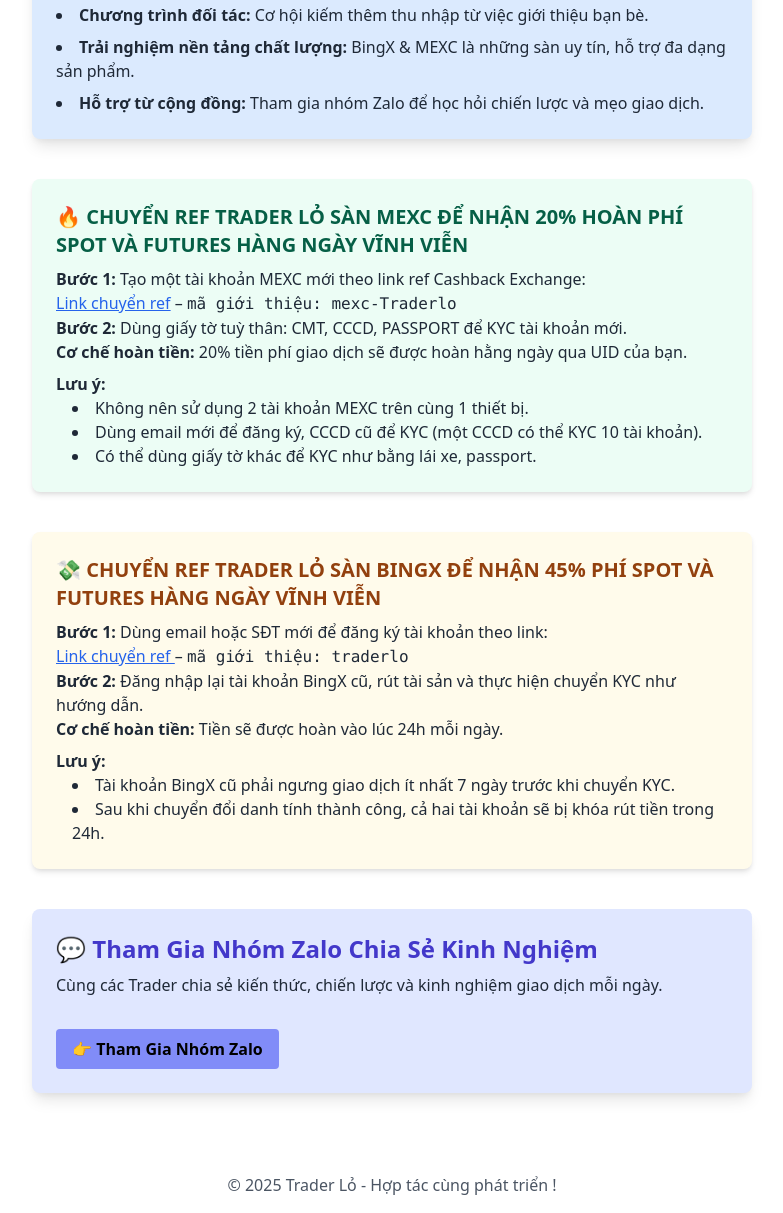
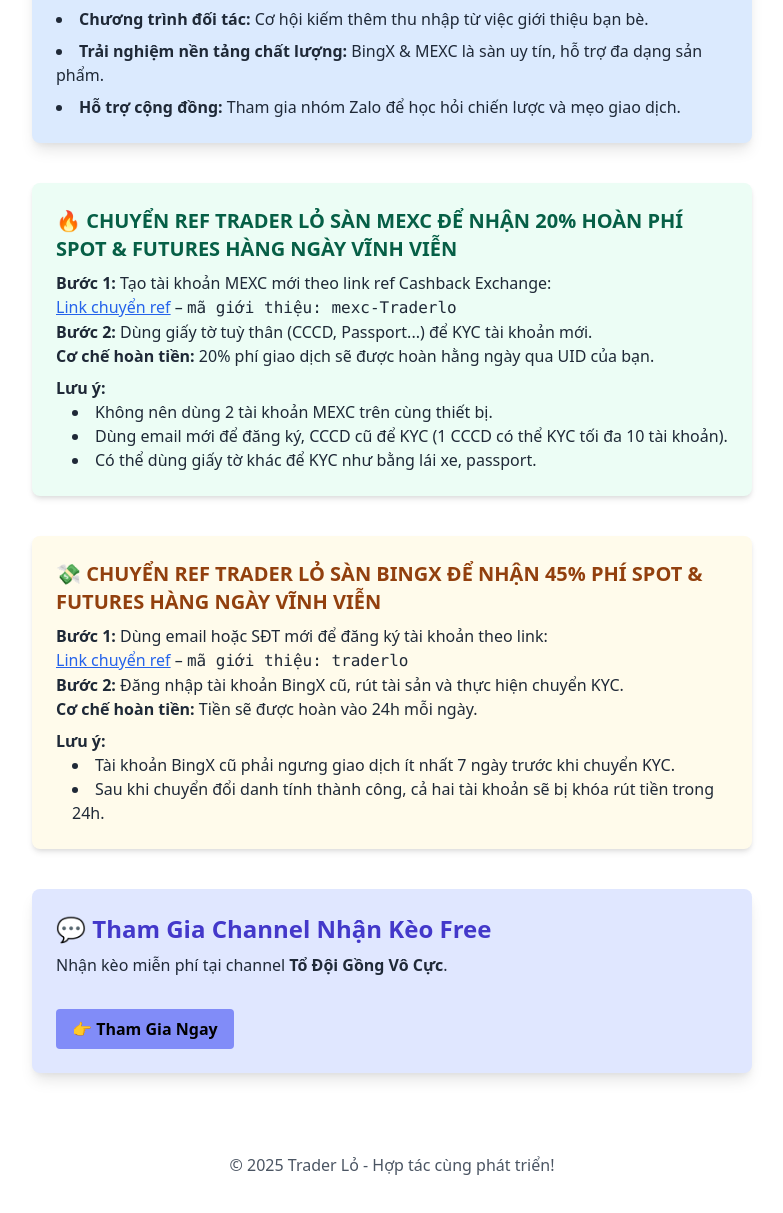
Before and after one commit to Anhbmt2k2/tradelo, a plain HTML site: page index.html in a window 1280 px wide. Shown: the part 1099-2312 px from the top of the page, without its empty margins (248-1031 px from the left). Drawn offline with nearby package versions, Linux system fonts and the light colour scheme.

Commit message:
Update index.html

```diff
--- a/index.html
+++ b/index.html
@@ -8,34 +8,40 @@
 </head>
 <body class="bg-white text-gray-900">
 
+  <!-- HEADER -->
   <header class="text-center p-6 bg-white">
     <!-- Avatar -->
-    <img src="12323.jpg" alt="Avatar Trader Lỏ" class="mx-auto w-32 h-32 rounded-full border-4 border-yellow-500 mb-4 object-cover bg-white">
+    <img src="tradelo.jpg" alt="Avatar Trader Lỏ"
+         class="mx-auto w-32 h-32 rounded-full border-4 border-yellow-500 mb-4 object-cover bg-white">
 
-    <!-- Logo và tiêu đề -->
-    <img src="https://upload.wikimedia.org/wikipedia/commons/6/65/Bitcoin_logo_gold.svg" alt="Logo Trader Lỏ" class="mx-auto w-16 h-16 mb-2">
+    <!-- Logo + Tiêu đề -->
+    <img src="12323.jpg"  alt="Logo Trader Lỏ"
+         class="mx-auto w-16 h-16 mb-2">
     <h1 class="text-3xl font-bold text-yellow-500">TRADE LỎ</h1>
     <p class="text-yellow-600">Trade Lỏ - Hoàn Phí, Chia Sẻ, Lợi Nhuận!</p>
 
     <!-- Liên hệ -->
-    <div class="mt-4 text-sm text-gray-700">
-      <p>📱 Zalo: <a href="https://zalo.me/0878823475" target="_blank" class="underline text-blue-600">0878823475</a></p>
-      <p>✈️ Telegram: <a href="https://t.me/anhisme2" target="_blank" class="underline text-blue-600">@anhisme2</a></p>
+    <div class="mt-4 text-sm text-gray-700 space-y-1">
+      <p>📱 Zalo:
+        <a href="https://zalo.me/0878823475" target="_blank" class="underline text-blue-600">0878823475</a>
+      </p>
+      <p>✈️ Telegram:
+        <a href="https://t.me/anhisme2" target="_blank" class="underline text-blue-600">@anhisme2</a>
+      </p>
     </div>
   </header>
 
+  <!-- MAIN -->
   <main class="max-w-3xl mx-auto p-6 space-y-10 text-gray-800">
 
     <!-- BingX -->
     <section class="bg-yellow-100 p-6 rounded-lg shadow-lg">
       <h2 class="text-2xl font-semibold mb-2 text-blue-600">🎯 Hoàn Phí Giao Dịch BingX</h2>
       <p class="mb-4">
-        Khi bạn đăng ký tài khoản BingX qua liên kết dưới đây, bạn sẽ được hoàn phí giao dịch và nhận các phần thưởng hấp dẫn khác
-        .
+        Khi bạn đăng ký tài khoản BingX qua liên kết dưới đây, bạn sẽ được hoàn phí giao dịch và nhận các phần thưởng hấp dẫn khác.
       </p>
       <p><strong>Ref code:</strong> <code>traderlo</code></p>
-      <a href="https://bingx.com/partner/traderlo"
-         target="_blank"
+      <a href="https://bingx.com/partner/traderlo" target="_blank"
          class="inline-block mt-4 px-4 py-2 bg-yellow-500 text-black font-bold rounded hover:bg-yellow-400 transition">
         👉 Đăng ký BingX ngay
       </a>
@@ -45,51 +51,59 @@
     <section class="bg-green-100 p-6 rounded-lg shadow-lg">
       <h2 class="text-2xl font-semibold mb-2 text-green-700">📈 Hoàn Phí Giao Dịch MEXC</h2>
       <p class="mb-4">
-        Khi bạn đăng ký tài khoản MEXC thông qua liên kết dưới đây để nhận hoàn phí giao dịch và nhiều phần thưởng khác.
+        Khi bạn đăng ký tài khoản MEXC thông qua liên kết dưới đây, bạn sẽ nhận hoàn phí giao dịch và nhiều phần thưởng khác.
       </p>
       <p><strong>Ref code:</strong> <code>mexc-Traderlo</code></p>
-      <a href="https://byvn.net/Traderlo"
-         target="_blank"
+      <a href="https://byvn.net/Traderlo" target="_blank"
          class="inline-block mt-4 px-4 py-2 bg-green-500 text-black font-bold rounded hover:bg-green-400 transition">
         👉 Đăng ký MEXC ngay
       </a>
     </section>
 
-    <!-- Lợi ích khi hoàn phí giao dịch -->
+    <!-- Lợi ích -->
     <section class="bg-blue-100 p-6 rounded-lg shadow-lg">
       <h2 class="text-2xl font-semibold mb-2 text-blue-700">💡 Lợi Ích Khi Đăng Ký Hoàn Phí Giao Dịch</h2>
       <ul class="list-disc list-inside space-y-2">
         <li><strong>Tiết kiệm chi phí:</strong> Giảm thiểu chi phí giao dịch, tăng lợi nhuận cho mỗi lệnh.</li>
         <li><strong>Ưu đãi thành viên mới:</strong> Nhận bonus hoặc phần thưởng khi tham gia qua link giới thiệu.</li>
         <li><strong>Chương trình đối tác:</strong> Cơ hội kiếm thêm thu nhập từ việc giới thiệu bạn bè.</li>
-        <li><strong>Trải nghiệm nền tảng chất lượng:</strong> BingX & MEXC là những sàn uy tín, hỗ trợ đa dạng sản phẩm.</li>
-        <li><strong>Hỗ trợ từ cộng đồng:</strong> Tham gia nhóm Zalo để học hỏi chiến lược và mẹo giao dịch.</li>
+        <li><strong>Trải nghiệm nền tảng chất lượng:</strong> BingX & MEXC là sàn uy tín, hỗ trợ đa dạng sản phẩm.</li>
+        <li><strong>Hỗ trợ cộng đồng:</strong> Tham gia nhóm Zalo để học hỏi chiến lược và mẹo giao dịch.</li>
       </ul>
     </section>
 
     <!-- Bài viết MEXC -->
     <section class="bg-green-50 p-6 rounded-lg shadow-md">
-      <h2 class="text-xl font-bold mb-2 text-green-800">🔥 CHUYỂN REF TRADER LỎ SÀN MEXC ĐỂ NHẬN 20% HOÀN PHÍ SPOT VÀ FUTURES HÀNG NGÀY VĨNH VIỄN</h2>
-      <p><strong>Bước 1:</strong> Tạo một tài khoản MEXC mới theo link ref Cashback Exchange:</p>
-      <p><a href="https://www.mexc.com/vi-VN/acquisition/custom-sign-up?shareCode=mexc-Traderlo" target="_blank" class="text-blue-600 underline">Link chuyển ref</a> – <code>mã giới thiệu: mexc-Traderlo</code></p>
-      <p><strong>Bước 2:</strong> Dùng giấy tờ tuỳ thân: CMT, CCCD, PASSPORT để KYC tài khoản mới.</p>
-      <p><strong>Cơ chế hoàn tiền:</strong> 20% tiền phí giao dịch sẽ được hoàn hằng ngày qua UID của bạn.</p>
+      <h2 class="text-xl font-bold mb-2 text-green-800">
+        🔥 CHUYỂN REF TRADER LỎ SÀN MEXC ĐỂ NHẬN 20% HOÀN PHÍ SPOT & FUTURES HÀNG NGÀY VĨNH VIỄN
+      </h2>
+      <p><strong>Bước 1:</strong> Tạo tài khoản MEXC mới theo link ref Cashback Exchange:</p>
+      <p>
+        <a href="https://www.mexc.com/vi-VN/acquisition/custom-sign-up?shareCode=mexc-Traderlo" target="_blank" class="text-blue-600 underline">Link chuyển ref</a>
+        – <code>mã giới thiệu: mexc-Traderlo</code>
+      </p>
+      <p><strong>Bước 2:</strong> Dùng giấy tờ tuỳ thân (CCCD, Passport...) để KYC tài khoản mới.</p>
+      <p><strong>Cơ chế hoàn tiền:</strong> 20% phí giao dịch sẽ được hoàn hằng ngày qua UID của bạn.</p>
       <p class="mt-2"><strong>Lưu ý:</strong></p>
       <ul class="list-disc list-inside ml-4">
-        <li>Không nên sử dụng 2 tài khoản MEXC trên cùng 1 thiết bị.</li>
-        <li>Dùng email mới để đăng ký, CCCD cũ để KYC (một CCCD có thể KYC 10 tài khoản).</li>
+        <li>Không nên dùng 2 tài khoản MEXC trên cùng thiết bị.</li>
+        <li>Dùng email mới để đăng ký, CCCD cũ để KYC (1 CCCD có thể KYC tối đa 10 tài khoản).</li>
         <li>Có thể dùng giấy tờ khác để KYC như bằng lái xe, passport.</li>
       </ul>
     </section>
 
     <!-- Bài viết BingX -->
     <section class="bg-yellow-50 p-6 rounded-lg shadow-md">
-      <h2 class="text-xl font-bold mb-2 text-yellow-800">💸 CHUYỂN REF TRADER LỎ SÀN BINGX ĐỂ NHẬN 45% PHÍ SPOT VÀ FUTURES HÀNG NGÀY VĨNH VIỄN</h2>
+      <h2 class="text-xl font-bold mb-2 text-yellow-800">
+        💸 CHUYỂN REF TRADER LỎ SÀN BINGX ĐỂ NHẬN 45% PHÍ SPOT & FUTURES HÀNG NGÀY VĨNH VIỄN
+      </h2>
       <p><strong>Bước 1:</strong> Dùng email hoặc SĐT mới để đăng ký tài khoản theo link:</p>
-      <p><a href="https://bingx.com/partner/traderlo" target="_blank" class="text-blue-600 underline">Link chuyển ref
-      </a> – <code>mã giới thiệu: traderlo</code></p>
-      <p><strong>Bước 2:</strong> Đăng nhập lại tài khoản BingX cũ, rút tài sản và thực hiện chuyển KYC như hướng dẫn.</p>
-      <p><strong>Cơ chế hoàn tiền:</strong> Tiền sẽ được hoàn vào lúc 24h mỗi ngày.</p>
+      <p>
+        <a href="https://bingx.com/partner/traderlo" target="_blank" class="text-blue-600 underline">Link chuyển ref</a>
+        – <code>mã giới thiệu: traderlo</code>
+      </p>
+      <p><strong>Bước 2:</strong> Đăng nhập tài khoản BingX cũ, rút tài sản và thực hiện chuyển KYC.</p>
+      <p><strong>Cơ chế hoàn tiền:</strong> Tiền sẽ được hoàn vào 24h mỗi ngày.</p>
       <p class="mt-2"><strong>Lưu ý:</strong></p>
       <ul class="list-disc list-inside ml-4">
         <li>Tài khoản BingX cũ phải ngưng giao dịch ít nhất 7 ngày trước khi chuyển KYC.</li>
@@ -97,23 +111,21 @@
       </ul>
     </section>
 
-    <!-- Zalo Group -->
+    <!-- Telegram Channel -->
     <section class="bg-indigo-100 p-6 rounded-lg shadow-lg">
-      <h2 class="text-2xl font-semibold mb-2 text-indigo-700">💬 Tham Gia Nhóm Zalo Chia Sẻ Kinh Nghiệm</h2>
-      <p class="mb-4">
-        Cùng các Trader chia sẻ kiến thức, chiến lược và kinh nghiệm giao dịch mỗi ngày.
-      </p>
-      <a href="https://zalo.me/g/jfjfje999"
-         target="_blank"
+      <h2 class="text-2xl font-semibold mb-2 text-indigo-700">💬 Tham Gia Channel Nhận Kèo Free</h2>
+      <p class="mb-4">Nhận kèo miễn phí tại channel <strong>Tổ Đội Gồng Vô Cực</strong>.</p>
+      <a href="https://t.me/todoigongvocuc" target="_blank"
          class="inline-block mt-4 px-4 py-2 bg-indigo-400 text-black font-bold rounded hover:bg-indigo-300 transition">
-        👉 Tham Gia Nhóm Zalo
+        👉 Tham Gia Ngay
       </a>
     </section>
 
   </main>
 
+  <!-- FOOTER -->
   <footer class="text-center text-gray-600 p-4 mt-10">
-    © 2025 Trader Lỏ - Hợp tác cùng phát triển  !
+    © 2025 Trader Lỏ - Hợp tác cùng phát triển!
   </footer>
 
 </body>
```
